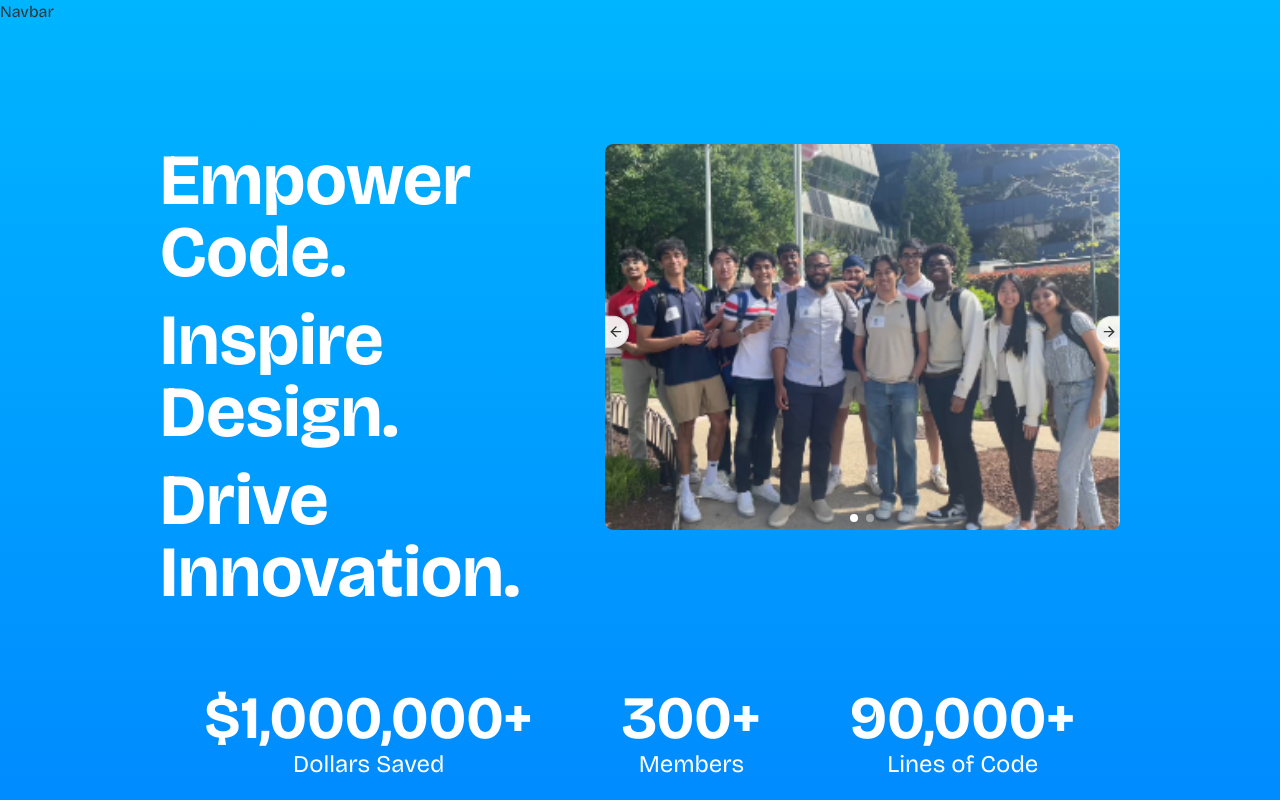
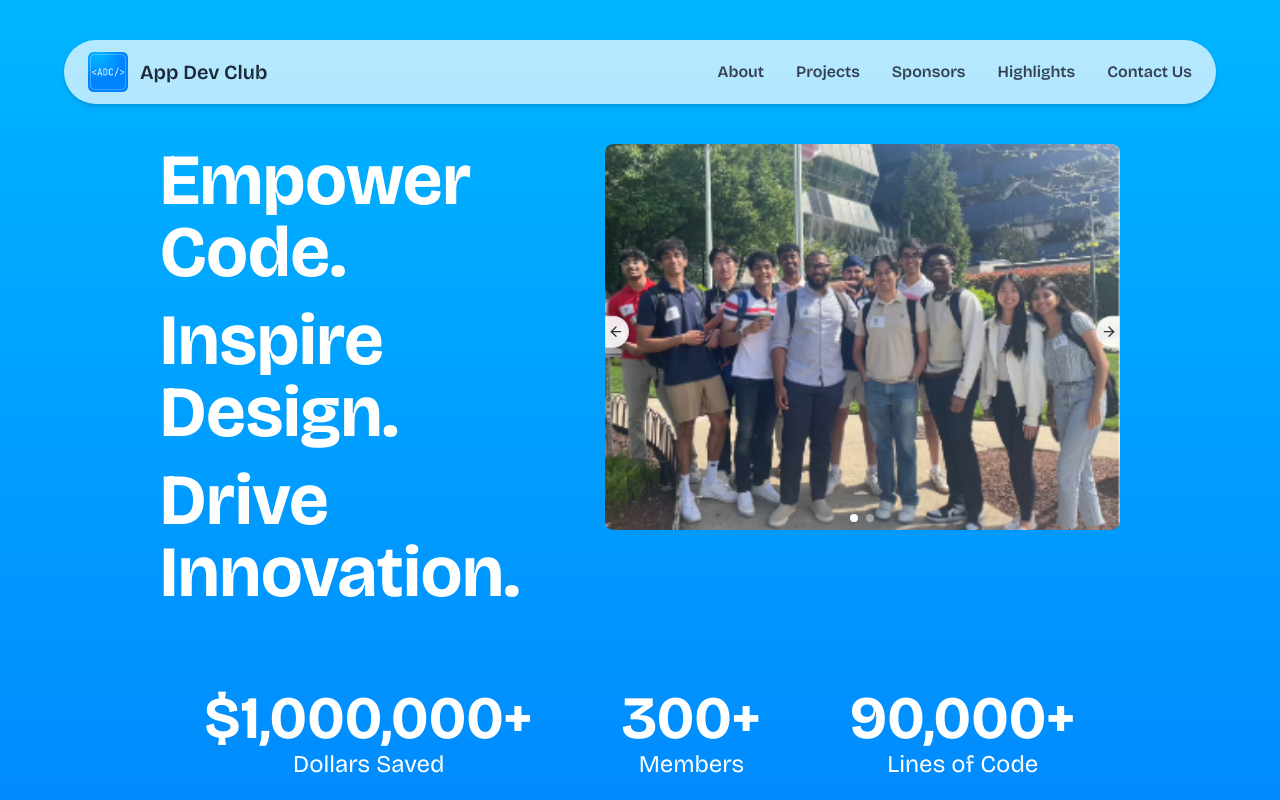
Before and after one commit to ADC-Website-S25/adc-website, a Next.js app: page / in a window 1280 px wide. Shown: the top 800 px of the page. Built offline with nearby package versions, Linux system fonts and the light colour scheme.

Commit message:
feat: add navbar

```diff
--- a/src/app/layout.tsx
+++ b/src/app/layout.tsx
@@ -21,11 +21,11 @@ export default function RootLayout({
 }>) {
   return (
     <html lang="en">
-      <head>
+      {/* <head>
         <script src="https://unpkg.com/react-scan/dist/auto.global.js" />
-      </head>
+      </head> */}
       <body
-        className={`${bricolage.variable} antialiased`}
+        className={`${bricolage.variable} antialiased scroll-smooth`}
       >
         <Navbar />
         {children}
--- a/src/components/layout/navbar.tsx
+++ b/src/components/layout/navbar.tsx
@@ -1,9 +1,48 @@
+import Image from 'next/image'
 import React from 'react'
+import SmoothLink from './smooth-link';
 
 const Navbar = () => {
   return (
-    <div className='absolute'>Navbar</div>
+    <nav className='fixed top-10 left-1/2 transform -translate-x-1/2 w-[90%] max-w-6xl h-16 flex items-center justify-between px-6 py-3 rounded-full bg-white/70 backdrop-blur-md shadow-lg z-50'>
+      <SmoothLink href='#home' className='flex items-center space-x-3' draggable={false}>
+        <Image
+          src='/common/adc-256.png'
+          alt='App Dev Club Logo'
+          width={40}
+          height={40}
+          className='h-10 w-10'
+          draggable={false}
+        />
+        <span className='text-xl font-semibold text-gray-800 hidden sm:block'>
+          App Dev Club
+        </span>
+      </SmoothLink>
+
+      <div className='flex items-center space-x-8'>
+        <NavbarLink href='#about'>About</NavbarLink>
+        <NavbarLink href='#projects'>Projects</NavbarLink>
+        <NavbarLink href='#sponsors'>Sponsors</NavbarLink>
+        <NavbarLink href='#highlights'>Highlights</NavbarLink>
+        <NavbarLink href='#contact'>Contact Us</NavbarLink>
+      </div>
+    </nav>
   )
 }
 
+type NavbarLinkProps = {
+  href: string;
+  children: React.ReactNode;
+};
+
+const NavbarLink: React.FC<NavbarLinkProps> = ({ href, children }) => (
+  <SmoothLink
+    href={href}
+    draggable={false}
+    className="text-gray-700 hover:text-blue-600 transition-colors duration-200 font-semibold"
+  >
+    {children}
+  </SmoothLink>
+);
+
 export default Navbar
--- /dev/null
+++ b/src/components/layout/smooth-link.tsx
@@ -0,0 +1,49 @@
+'use client'
+import Link from 'next/link';
+import { ReactNode, MouseEvent, ComponentProps } from 'react';
+import { useRouter } from 'next/navigation';
+
+interface SmoothLinkProps extends Omit<ComponentProps<typeof Link>, 'href'> {
+  href: string;
+  children: ReactNode;
+}
+
+const SmoothLink = ({ href, children, ...props }: SmoothLinkProps) => {
+  const router = useRouter();
+
+  const handleClick = (e: MouseEvent<HTMLAnchorElement>) => {
+    e.preventDefault();
+
+    // Handle home/logo click - scroll to top
+    if (href === '#home') {
+      window.scrollTo({
+        top: 0,
+        behavior: 'smooth'
+      });
+      // Clean URL (remove hash)
+      router.replace(window.location.pathname, { scroll: false });
+      return;
+    }
+
+    // Handle other section links
+    const targetId = href.replace('#', '');
+    const element = document.getElementById(targetId);
+
+    if (element) {
+      element.scrollIntoView({
+        behavior: 'smooth',
+        block: 'start',
+      });
+      // Update URL with hash
+      router.replace(`${window.location.pathname}${href}`, { scroll: false });
+    }
+  };
+
+  return (
+    <Link href={href} onClick={handleClick} {...props}>
+      {children}
+    </Link>
+  );
+};
+
+export default SmoothLink;
--- a/src/components/sections/landing.tsx
+++ b/src/components/sections/landing.tsx
@@ -11,7 +11,7 @@ import { photoGallery } from '@/data/photo-gallery'
 
 const Landing = () => {
   return (
-    <section className='w-full bg-gradient-blue pt-36 pb-44 flex flex-col items-center px-40'>
+    <section className='w-full bg-gradient-blue pt-36 pb-44 flex flex-col items-center px-40' id='home'>
       <div className='w-full flex justify-between'>
         <div className='flex flex-col justify-center gap-4 text-white text-7xl font-bold'>
           <h2>Empower Code.</h2>
--- a/src/components/sections/whatIsAdc.tsx
+++ b/src/components/sections/whatIsAdc.tsx
@@ -3,7 +3,7 @@ import InfoCard from '../ui/info-card'
 
 const WhatIsAdc = () => {
   return (
-    <section className='mt-15'>
+    <section className='mt-15' id='about'>
       <div className="relative flex items-center justify-center w-full my-8">
         <div className="absolute left-0 right-0 top-1/2 transform -translate-y-1/2 h-1 bg-blue-500 w-full z-0" />
         <h2 className="relative z-10 bg-white px-6 text-6xl font-bold text-subheader">
```
